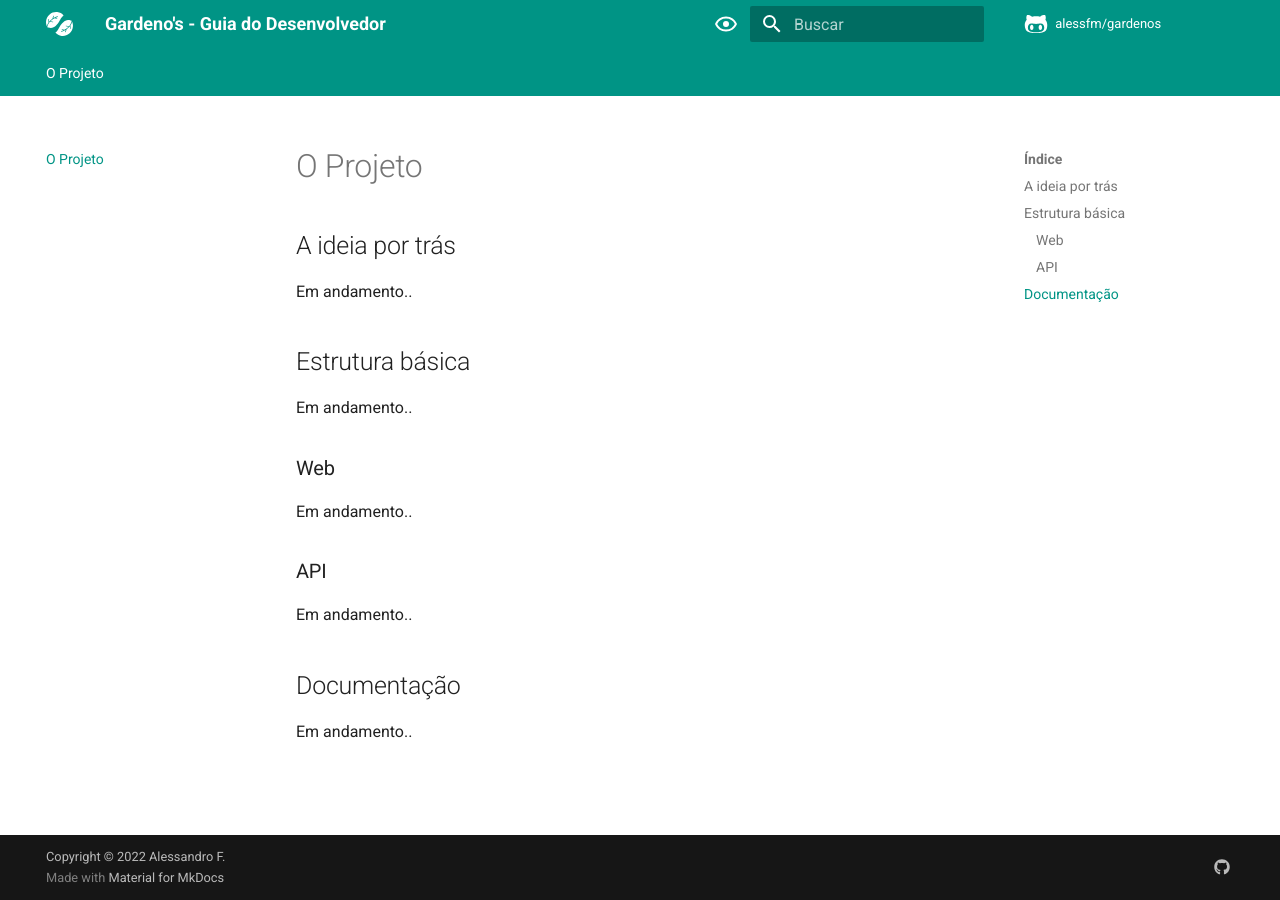
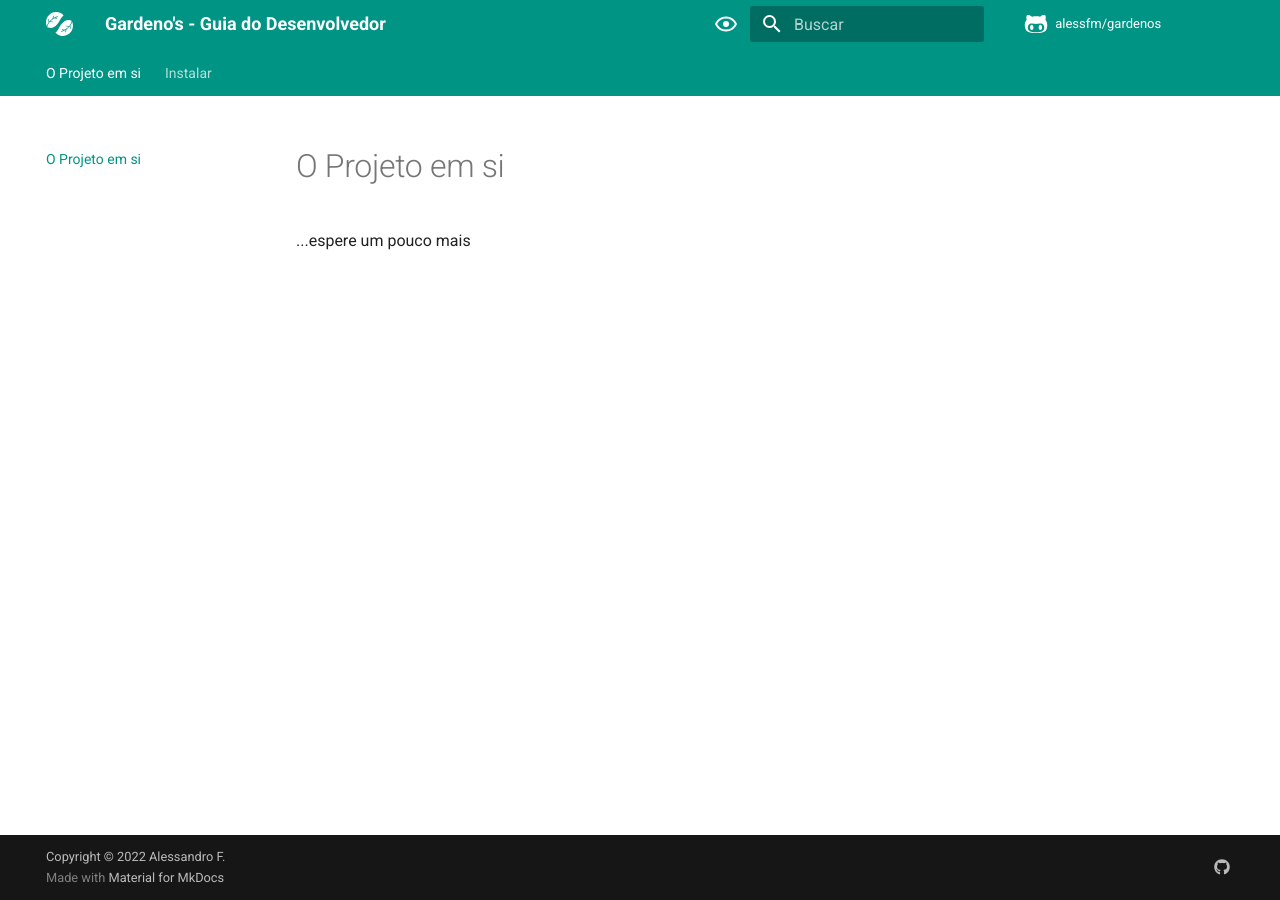
Before and after one commit to alessfm/gardenos, an MkDocs documentation site: the page built from docs/index.md, in a window 1280 px wide. Built offline with MkDocs 1.6.1 and Material for MkDocs 9.7.7, drawn with Linux system fonts in a browser that asks for light colours; comment, search, counter and statistics services are not loaded.

```diff
--- a/docs/index.md
+++ b/docs/index.md
@@ -1,16 +1,3 @@
-# O Projeto
+# O Projeto em si
 
-## A ideia por trás
-Em andamento..
-
-## Estrutura básica
-Em andamento..
-
-### Web
-Em andamento..
-
-### API
-Em andamento..
-
-## Documentação
-Em andamento..
+...espere um pouco mais
```
Also changed, not shown: docs/instalar/dependencias.md (added, +26 -0 lines), docs/instalar/histórico/index.md (added, +1 -0 lines), docs/instalar/index.md (added, +52 -0 lines).
